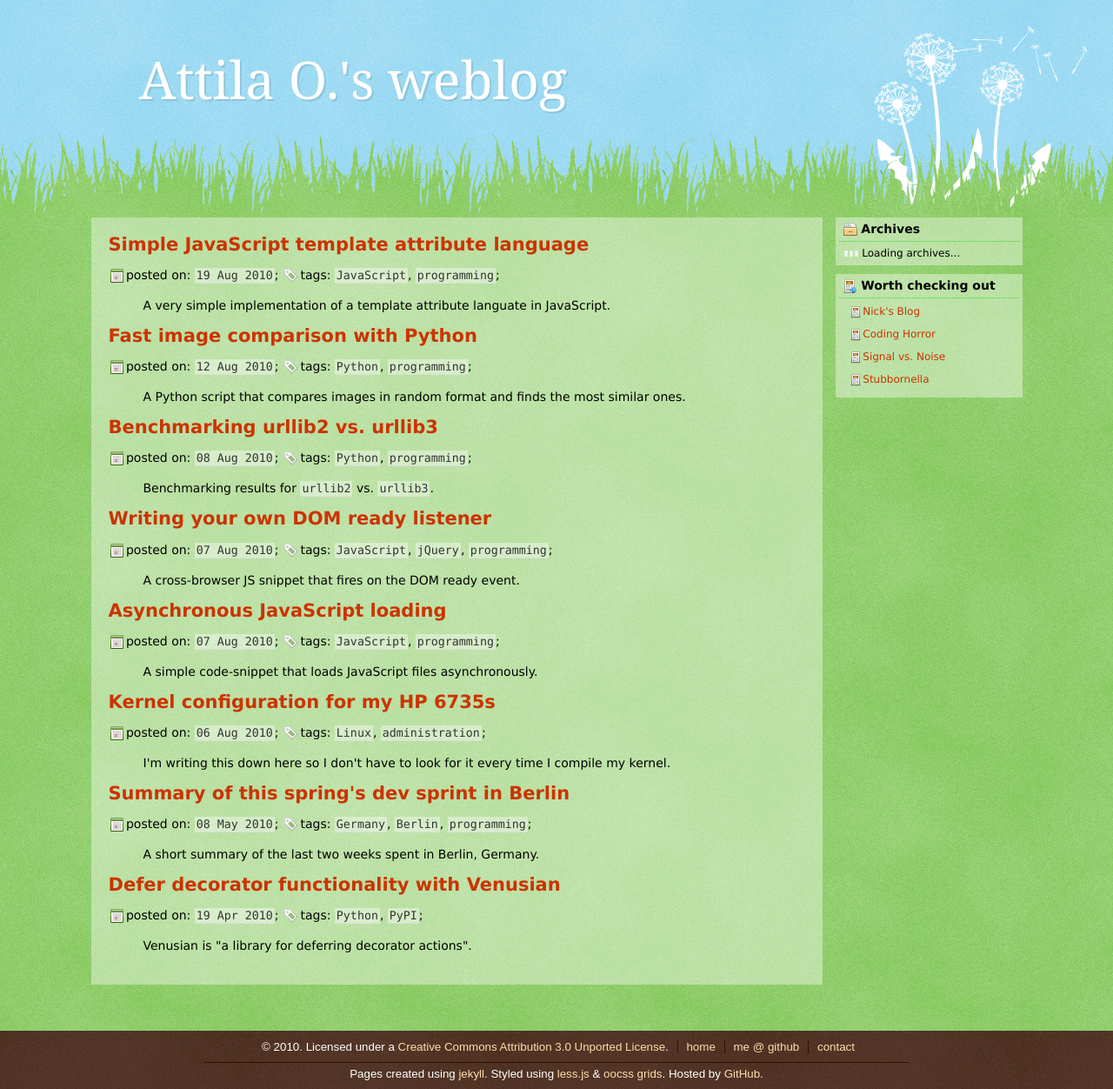
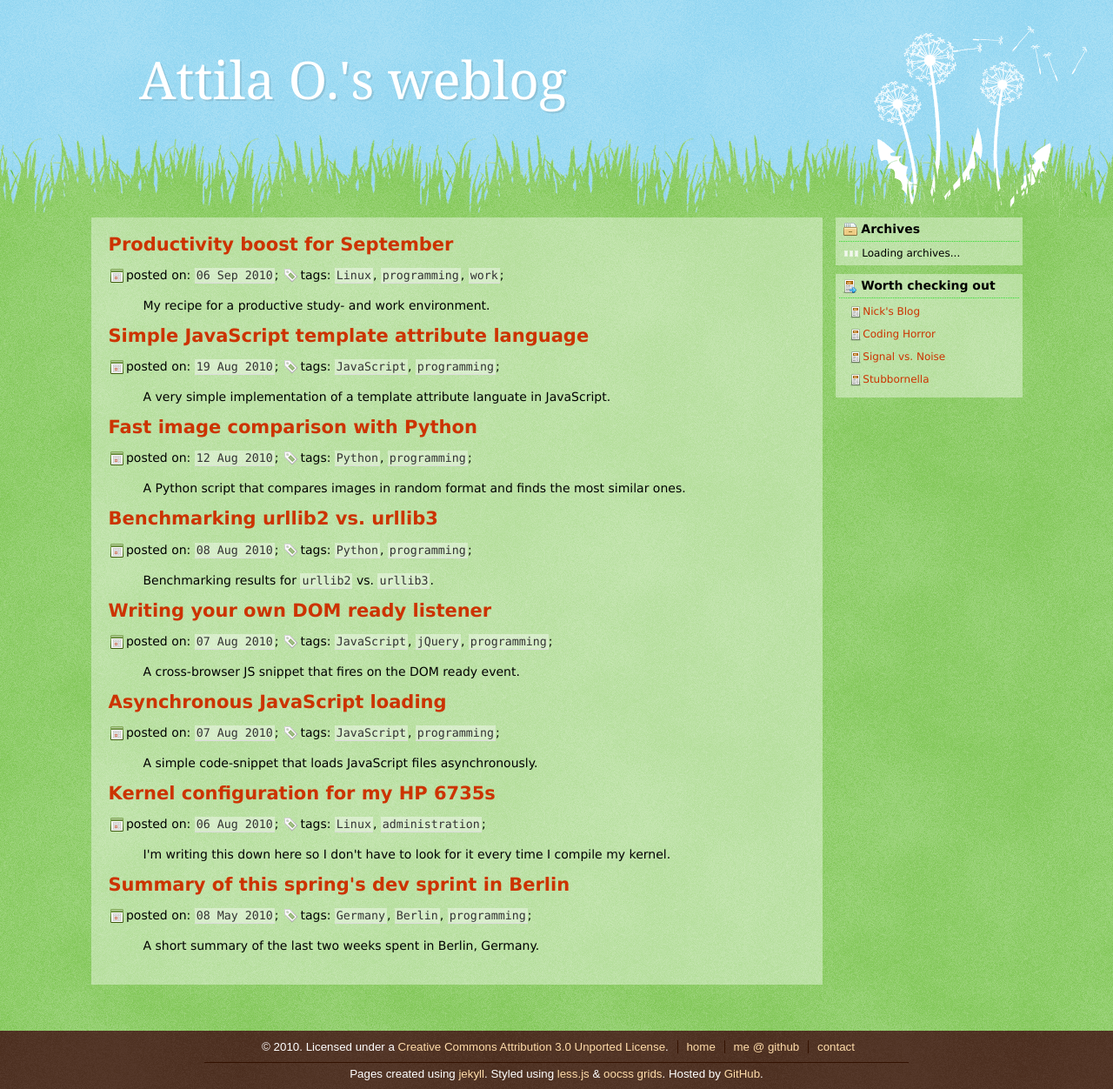
Before and after one commit to attilaolah/attilaolah.github.io, a Jekyll site: the page built from index.html, in a window 1280 px wide. Shown: the whole page at 87% size. Built offline with Jekyll 4.4.1, drawn with Linux system fonts in a browser that asks for light colours; nearby versions of some CDN libraries; some of the changed lines change nothing that is shown.

Commit message:
first post for september

```diff
--- a/_layouts/base.html
+++ b/_layouts/base.html
@@ -50,8 +50,8 @@
         <ul>
           <li>&copy; 2010. Licensed under a <a href="http://creativecommons.org/licenses/by/3.0/" rel="license">Creative Commons Attribution 3.0 Unported License</a>.</li>
           <li><a href="/">home</a></li>
-          <li><a href="http://github.com/aatiis">me @ github</a></li>
-          <li><a href="mailto:attilaolah@gmail.com">contact</a></li>
+          <li><a href="http://github.com/aatiis" rel="me">me @ github</a></li>
+          <li><a href="mailto:attilaolah@gmail.com" rel="me">contact</a></li>
         </ul>
         Pages created using <a href="http://github.com/mojombo/jekyll">jekyll</a>.
         Styled using <a href="http://github.com/cloudhead/less.js">less.js</a> &amp; <a href="http://wiki.github.com/stubbornella/oocss/grids">oocss grids</a>.
--- /dev/null
+++ b/_posts/2010-09-06-productivity-boost-for-september.markdown
@@ -0,0 +1,106 @@
+---
+layout: post
+title: Productivity boost for September
+tags:
+ - Linux
+ - programming
+ - work
+summary: My recipe for a productive study- and work environment.
+---
+
+It's September, again. And exams are starting pretty soon, so I decided to
+boost my productivity as much as I can. Studying, working and following
+[mailing](http://www.mail-archive.com/distutils-sig@python.org/)
+[lists](http://lists.repoze.org/listinfo/repoze-dev) can take up too much time
+sometimes. And as much as I like programming, I also like to leave my desk
+sometimes.
+
+The idea is that the more productive my work hours get, the less of them will
+be necessary. Or at least that's what I'm hoping for.
+
+
+Personalized work environment
+-----------------------------
+
+My work enwironment of choice is:
+
+* [Gentoo Linux](http://www.gentoo.org/) on `~amd64` with some overlays
+* [awesome window manager](http://awesome.naquadah.org/) with six tags
+* [konsole terminal emulator](http://konsole.kde.org/) with two profiles
+* [byobu](https://launchpad.net/byobu) in my default konsole profile
+* [bash](http://www.gnu.org/software/bash/) with some nice colors
+* [vim](http://www.vim.org/) with some nifty scripts
+
+Currently my main browsers are:
+
+* [Chromium 7.0.503.1 (0)](http://www.chromium.org/) for everyday browsing
+* [Firefox 3.6.8](http://www.mozilla.com/en-US/firefox/firefox.html) with
+  [FireBug](http://getfirebug.com/) for development
+
+I use these tools more than 95% of the time I'm using my computer. This is me
+writing this very article using vim:
+
+<div class="center">
+  <a href="/media/images/random/environ.png">
+    <img src="/media/images/random/environ-small.png"/>
+  </a>
+</div>
+
+As you can see, I don't really like big title bars and scrollbars. Nor those
+annoying menus. Most things have their own keybinding so I don't need too many
+buttons.
+
+Awesome is my only window manager for almost a year now, since <a
+href="http://kobold.it/blog/" rel="met">a friend of mine</a> suggested it. It
+took some time to get used to it, but now I'm really addicted :)
+
+
+Vim 7.3
+-------
+
+It is by far the best editor I've seen out there (haha, take that,
+[emacs](http://www.gnu.org/software/emacs/) users). Some of my favorite
+extensions are:
+
+* [snipMate](http://www.vim.org/scripts/script.php?script_id=2540)
+* [PyFlakes](http://github.com/kevinw/pyflakes-vim)
+* [PEP8](http://www.vim.org/scripts/script.php?script_id=2914)
+* [VIM Pdb](http://github.com/gotcha/vimpdb)
+* [Dpaste.com plugin](http://www.vim.org/scripts/script.php?script_id=2519)
+* [ZenCoding](http://www.vim.org/scripts/script.php?script_id=2981)
+
+This is how a usual `vimpdb` session looks like:
+
+<div class="center">
+  <a href="/media/images/random/vimpdb.png">
+    <img src="/media/images/random/vimpdb-small.png"/>
+  </a>
+</div>
+
+
+Learning Programmers' Dvorak
+----------------------------
+
+This is something I should have done a long time ago. I finally took the time
+to add these lines to my `xorg.conf`:
+
+    Section "InputDevice"
+        Identifier  "Dvorak Programmer Keyboard"
+        Driver      "kbd"
+        Option      "XkbLayout"     "us"
+        Option      "XkbVariant"    "dvp"
+        Option      "XkbOptions"    "compose:102,numpad:shift3,kpdl:semi,keypad:atm,caps:shift"
+    EndSection
+
+I was inspired by [this
+article](http://workawesome.com/productivity/dvorak-keyboard-layout/). Now my
+keyboard layout looks like this:
+
+<div class="center">
+  <a href="/media/images/random/dvp.png">
+    <img src="/media/images/random/dvp-small.png"/>
+  </a>
+</div>
+
+I'm still getting used to it, but in the long term, this change is certainly
+going to be worth it.
--- a/media/css/main.less
+++ b/media/css/main.less
@@ -25,6 +25,9 @@ h1, h2, h3, h4, h5, h6, a, a:link, a:visited {
     color: inherit;
     text-decoration: inherit;
   }
+}
+ul, ol {
+  margin: 0 0 0 2em;
 }
 a:hover, a:active {
   color: #f30;
```
Also changed, not shown: media/images/random/dvp-small.png (added), media/images/random/dvp.png (added), media/images/random/environ-small.png (added), media/images/random/environ.png (added), media/images/random/vimpdb-small.png (added), media/images/random/vimpdb.png (added).
